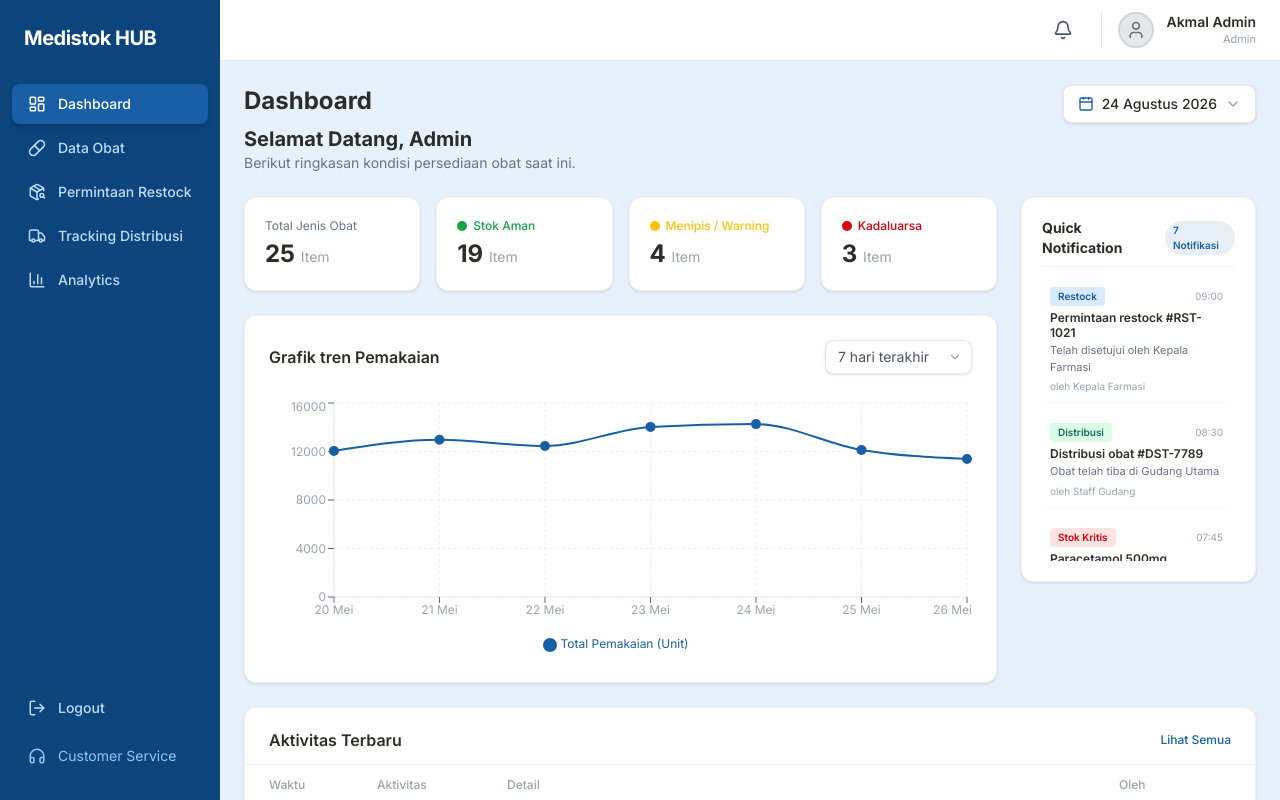
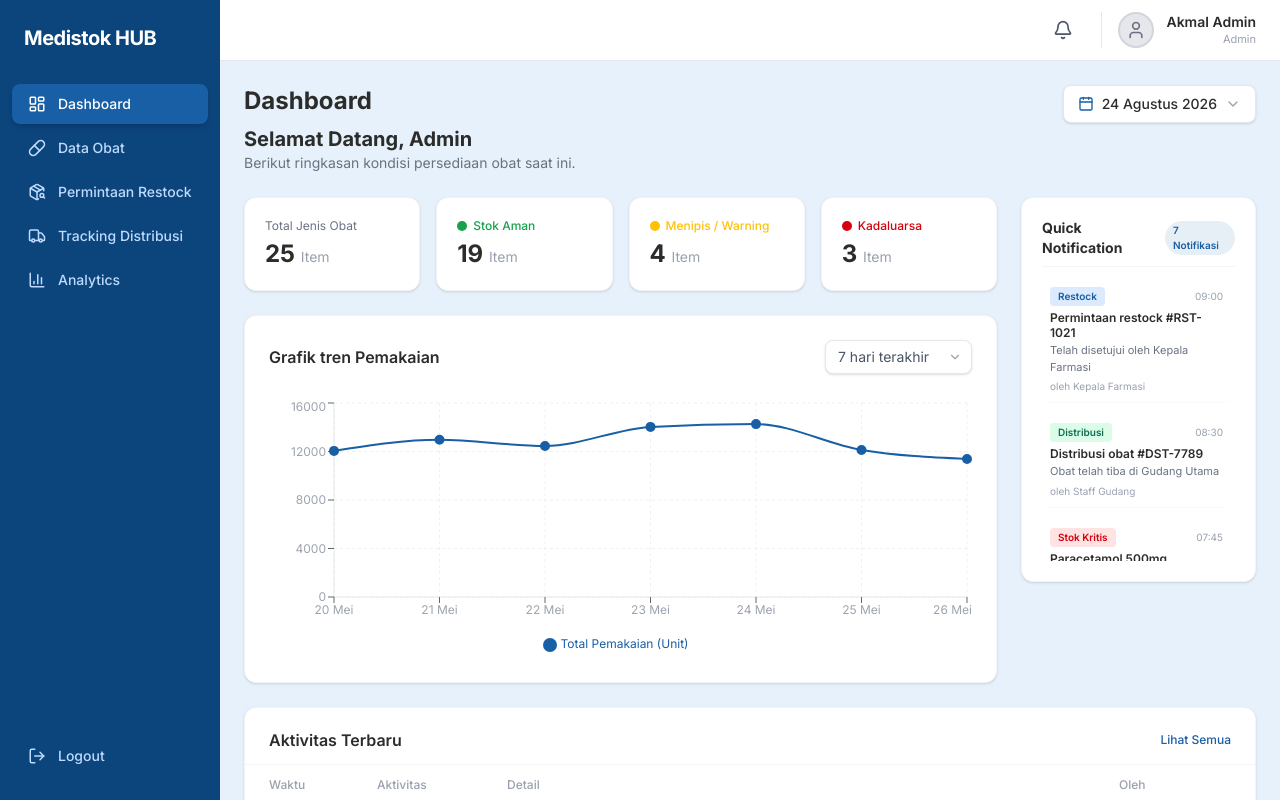
Before and after one commit to G1ts-3/Healtech_MediStock, a React (Vite) app: page / in a window 1280 px wide. Both pictures are taken after a click on the button "Admin". Shown: the top 800 px of the page. Built offline with nearby package versions, Linux system fonts and the light colour scheme.

Commit message:
refactor: menghapus fitur customer service

```diff
--- a/src/components/common/Sidebar.jsx
+++ b/src/components/common/Sidebar.jsx
@@ -84,10 +84,6 @@ export default function Sidebar() {
           <LogOut className="w-[18px] h-[18px]" />
           <span>Logout</span>
         </button>
-        <div className="flex items-center gap-3 px-4 py-2.5 text-blue-300 text-sm">
-          <Headphones className="w-[18px] h-[18px]" />
-          <span>Customer Service</span>
-        </div>
       </div>
     </aside>
   );
```
